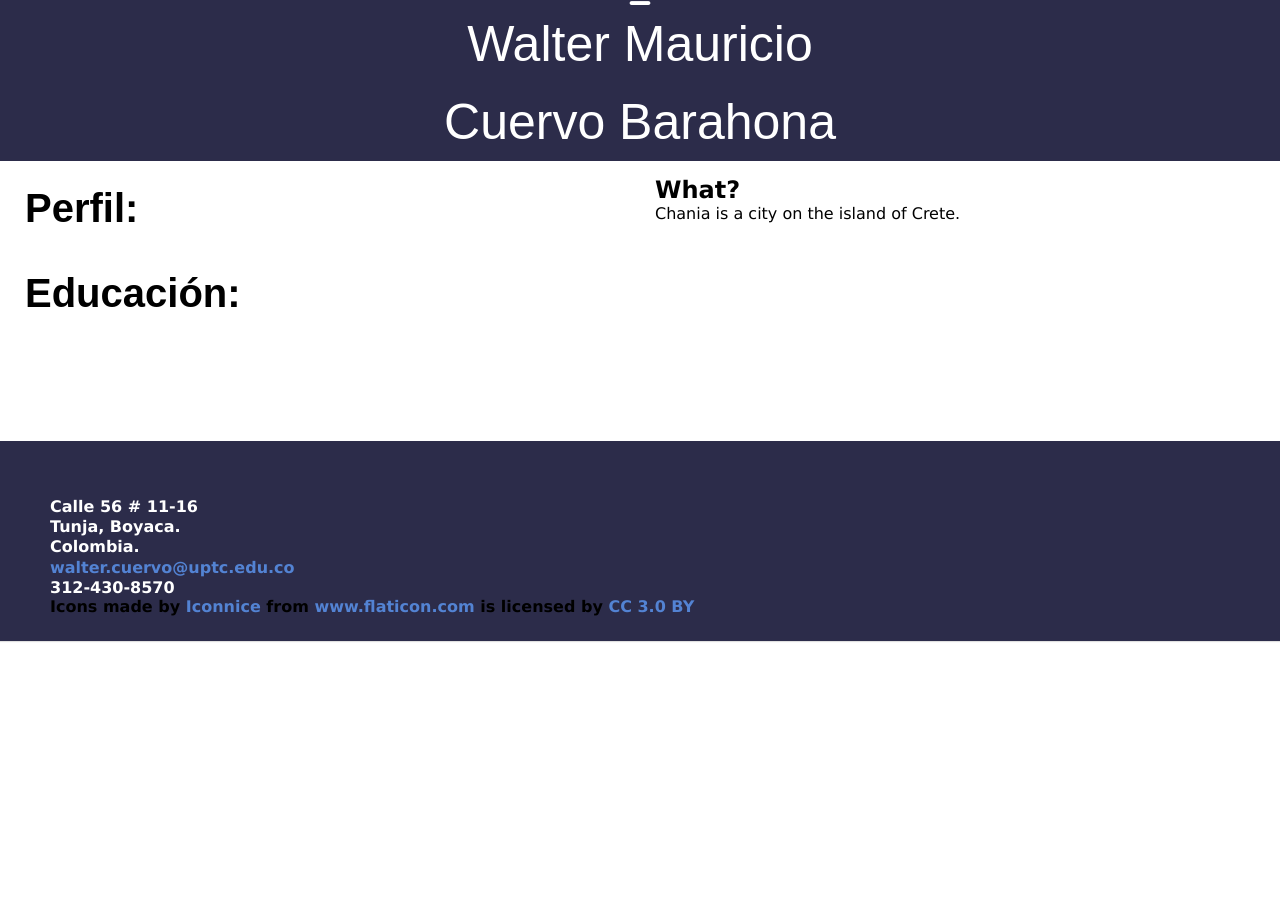
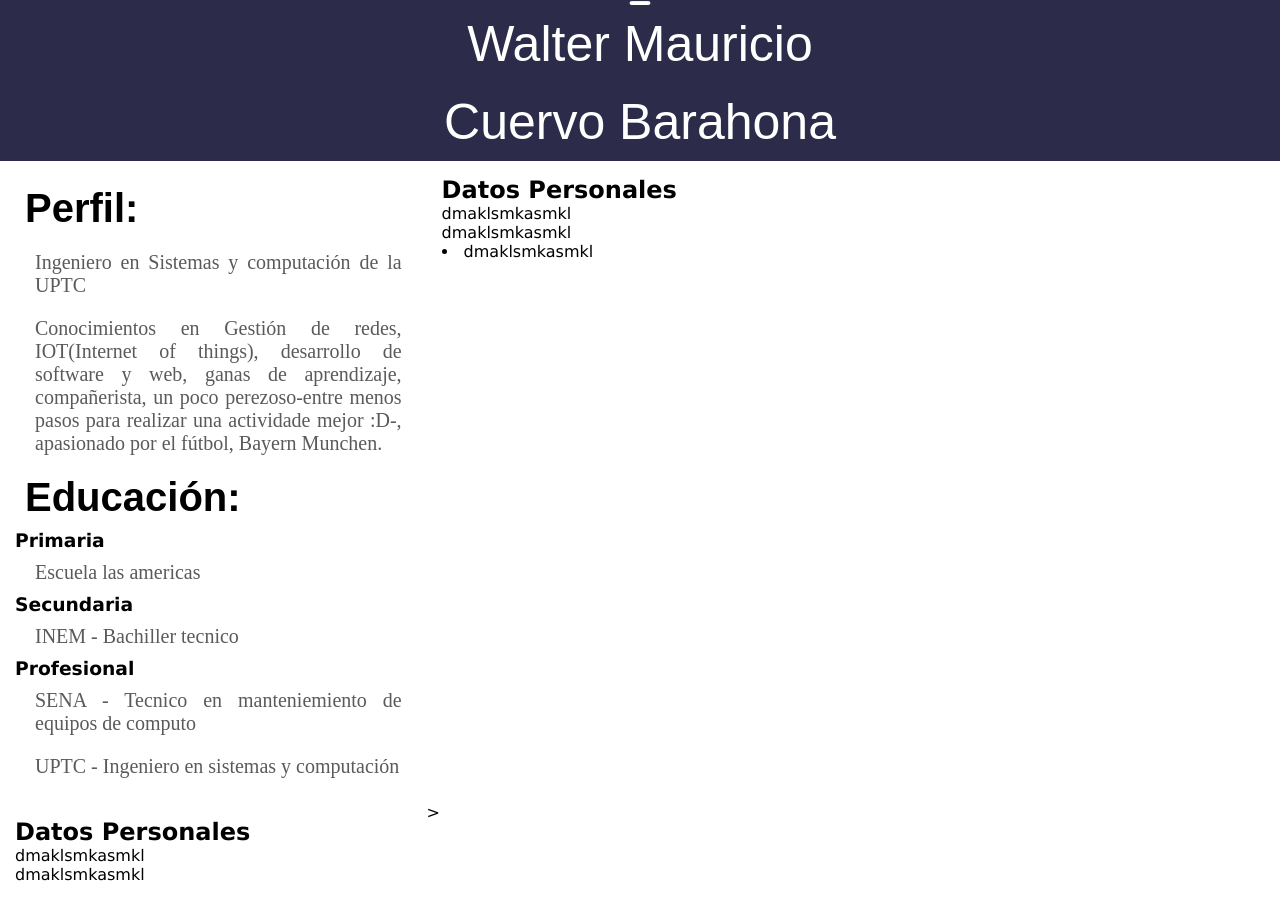
Before and after one commit to WalterMauricioCuervoBarahona/Hoja_Vida_Web, a plain HTML site: page resume-Responsive-master/untitled/html/index.html in a window 1280 px wide. Shown: the part 123-1025 px from the top of the page. Before the commit the page ends 800 px from the top, so only its background shows below. Drawn offline with Linux system fonts and the light colour scheme.

Commit message:
versio1.1

```diff
--- a/resume-Responsive-master/untitled/html/index.html
+++ b/resume-Responsive-master/untitled/html/index.html
@@ -14,32 +14,51 @@
             <p class="name">Walter Mauricio</p>
             <p class="name">Cuervo Barahona</p>
         </div>
-
     </div>
 </nav>
 
-<div class="col-6">
+<div class="col-4">
     <ul type="none">
         <li>
             <h2 class="title">Perfil:</h2>
-            <p class="context"></p>
+            <p class="context">Ingeniero en Sistemas y computación de la UPTC</p>
+            <p class="context">Conocimientos en Gestión de redes, IOT(Internet of things), desarrollo de software y web, ganas de aprendizaje, compañerista, un poco perezoso-entre menos pasos para realizar una actividade mejor :D-, apasionado por el fútbol, Bayern Munchen.</p>
         </li>
 
         <li>
             <h2 class="title">Educación:</h2>
-            <p class="context"></p>
+            <h3>Primaria</h3>
+            <p class="context">Escuela las americas</p>
+            <h3>Secundaria</h3>
+            <p class="context">INEM - Bachiller tecnico</p>
+            <h3>Profesional</h3>
+            <p class="context">SENA - Tecnico en manteniemiento de equipos de computo</p>
+            <p class="context">UPTC - Ingeniero en sistemas y computación</p>
         </li>
     </ul>
 </div>
 
-<div class="col-6">
+<div class="col-4">
     <div class="aside">
-        <h2>What?</h2>
-        <p>Chania is a city on the island of Crete.</p>
+        <h2>Datos Personales</h2>
+        <ul type="none">
+        <li>dmaklsmkasmkl</li>
+        <li>dmaklsmkasmkl</li>
+        </ul>
     </div>
+    <li>dmaklsmkasmkl</li>
 </div>
 <div class="div-space"></div>
 
+<div class="col-4">
+    <div class="none">
+        <h2>Datos Personales</h2>
+        <ul type="none">
+            <li>dmaklsmkasmkl</li>
+            <li>dmaklsmkasmkl</li>
+        </ul>
+    </div>
+</div>>
 <footer class="footer-distributed">
     <div class="footer-center">
         <div>
```
